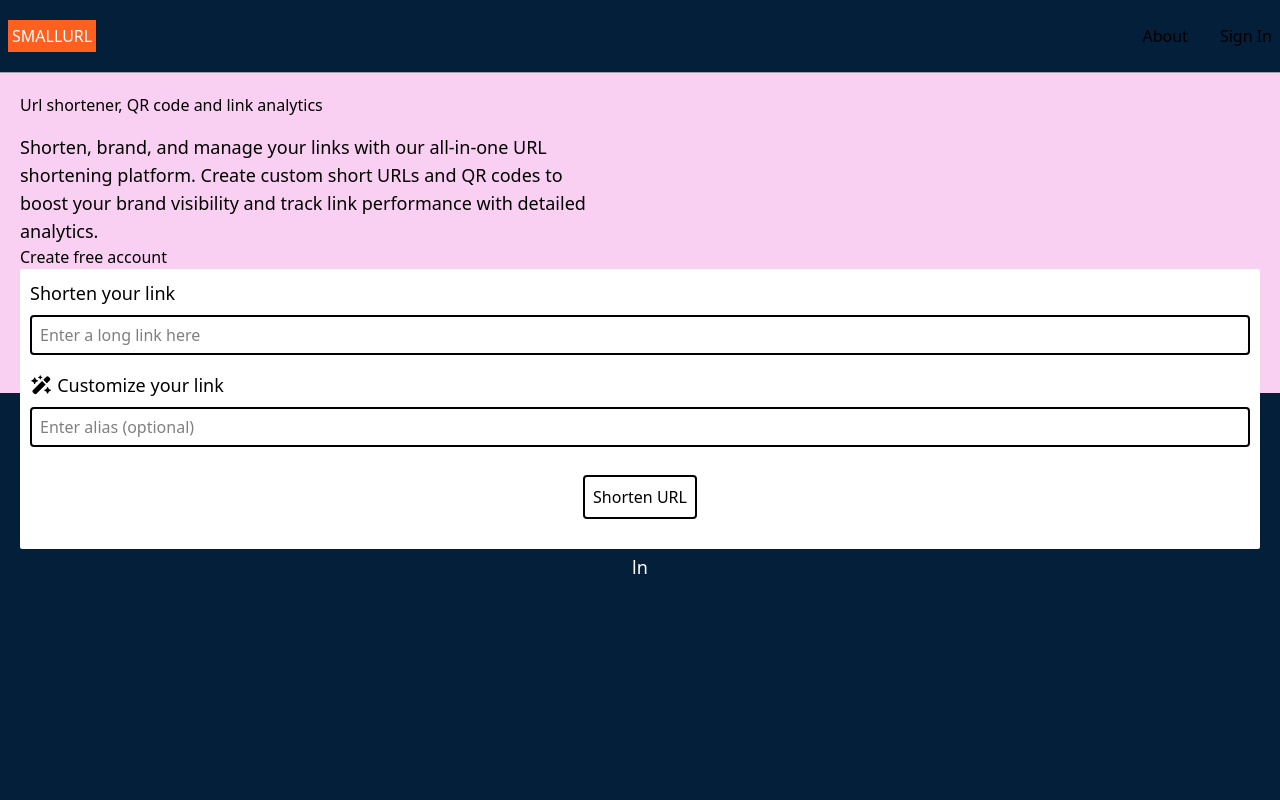
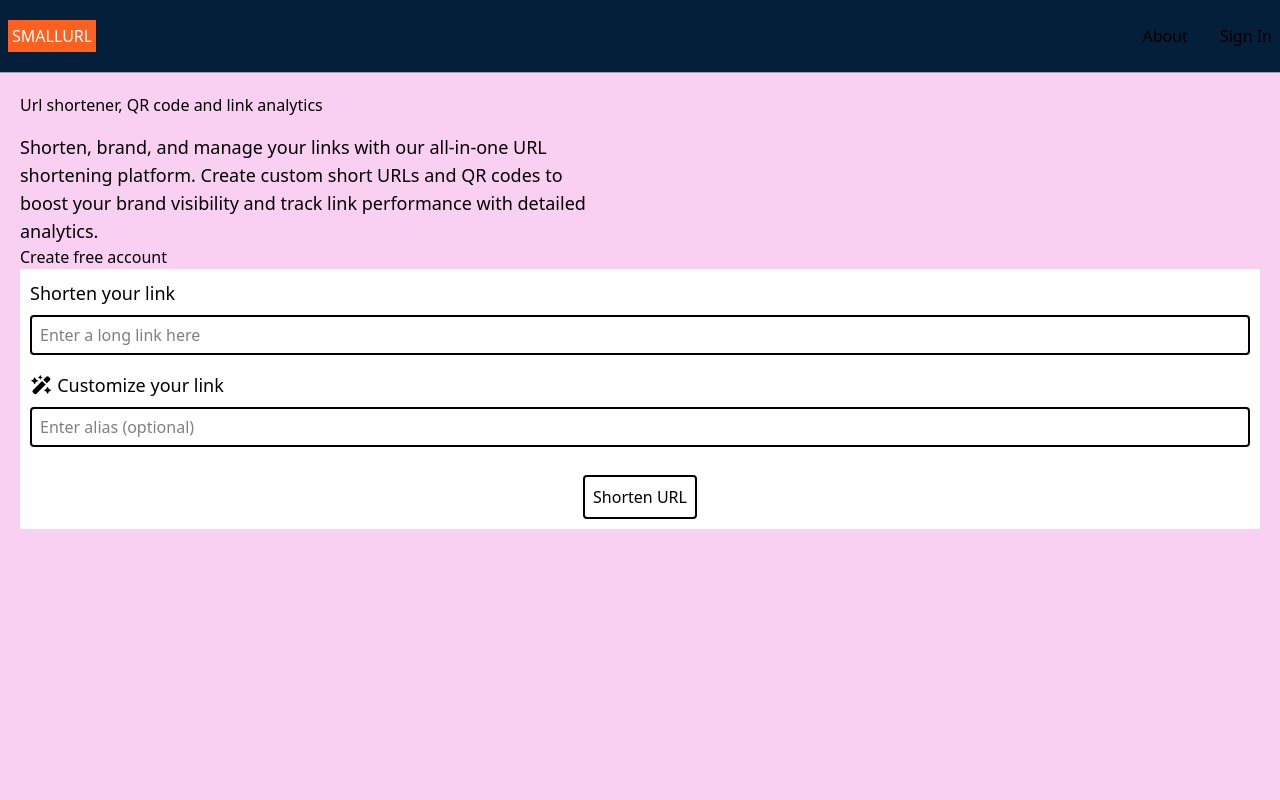
Before and after one commit to guardianprime/url-shortener, a React (Vite) app in the folder FRONTEND/: page / in a window 1280 px wide. Shown: the top 800 px of the page. Built offline with nearby package versions, Linux system fonts and the light colour scheme; no server answers.

Commit message:
broke something hope it works later

```diff
--- a/FRONTEND/src/components/Footer.jsx
+++ b/FRONTEND/src/components/Footer.jsx
@@ -1,8 +1,8 @@
 function Footer() {
   return (
-    <footer className="h-40 flex flex-col items-center justify-around text-center text-white text-lg p-5">
+    <footer className="h-40 w-full flex flex-col items-center justify-around text-center text-white text-lg p-5 bg-fuchsia-950">
       <p>© 2024 Url Shortener. All rights reserved.</p>
-      <div className="flex gap-6">
+      <div className="flex gap-6 flex-wrap">
         <a href="/about" className="hover:underline">
           About
         </a>
@@ -19,7 +19,7 @@ function Footer() {
       <div>
         <p>made with love by guardianprime</p>
         <div>
-          <ul>
+          <ul className="h-10  flex justify-center gap-4 mt-2 bg-black">
             <li>
               <a href="https://github.com/guardianprime">f</a>
             </li>
--- a/FRONTEND/src/components/HeroSection.jsx
+++ b/FRONTEND/src/components/HeroSection.jsx
@@ -2,7 +2,7 @@ import UrlForm from "./UrlForm";
 
 function Herosection() {
   return (
-    <section className="h-2/5 bg-[#f9cff2] p-5 relative">
+    <section className="h-full w-full bg-[#f9cff2] p-5">
       <div>
         <h1>Url shortener, QR code and link analytics</h1>
         <div className="text-lg mt-4 max-w-xl">
--- a/FRONTEND/src/components/UrlForm.jsx
+++ b/FRONTEND/src/components/UrlForm.jsx
@@ -97,7 +97,7 @@ function UrlForm() {
   }
 
   return (
-    <div className="h-full p-2.5 bg-white rounded-xs relative">
+    <div className="p-2.5 bg-white rounded-xs">
       {loading && <p>⏳ URL is being shortened...</p>}
       {error && <p className="text-red-500">❌ {error}</p>}
 
```
Also changed, not shown: FRONTEND/public/screencapture-localhost-5173-2026-01-05-20_29_20.png (added).
